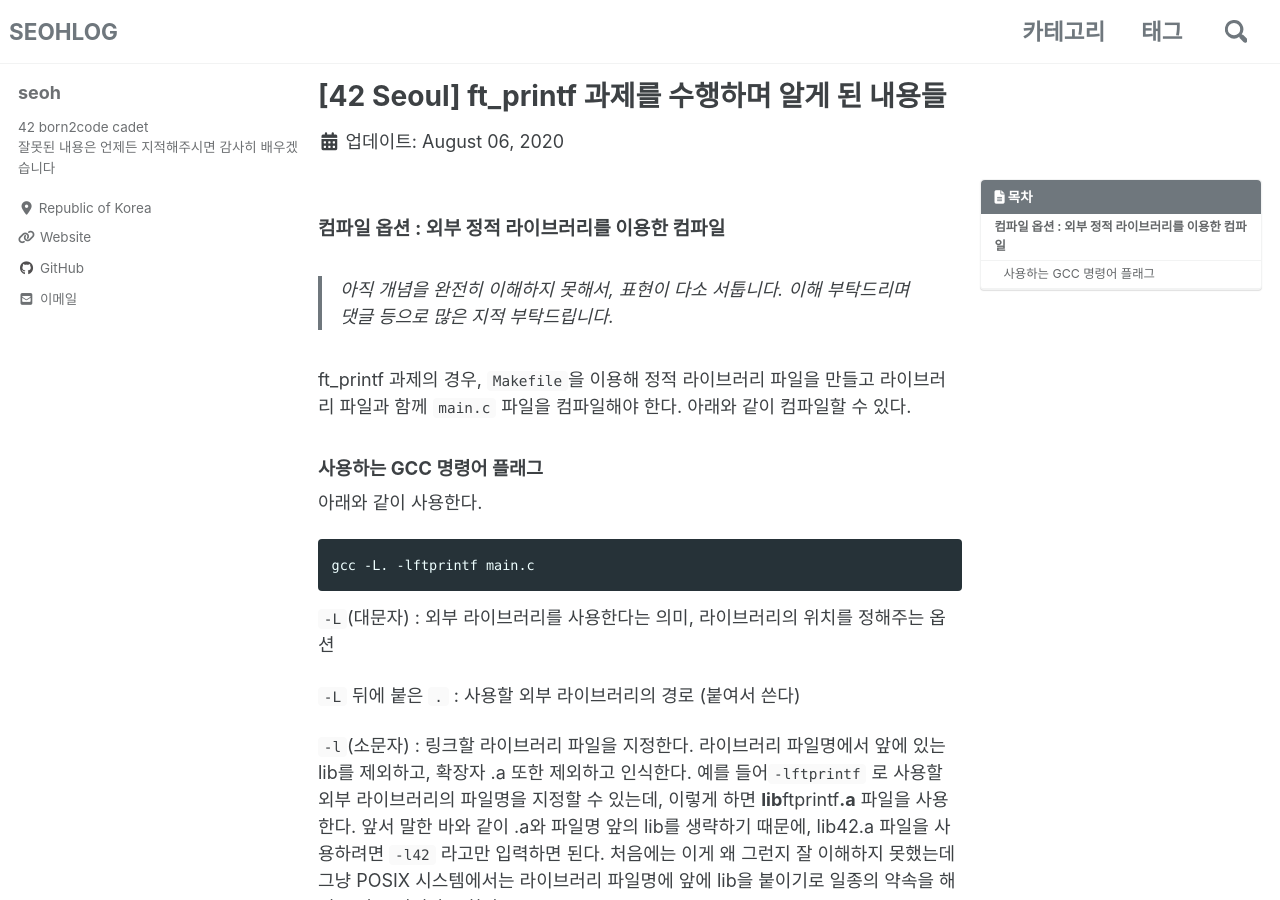
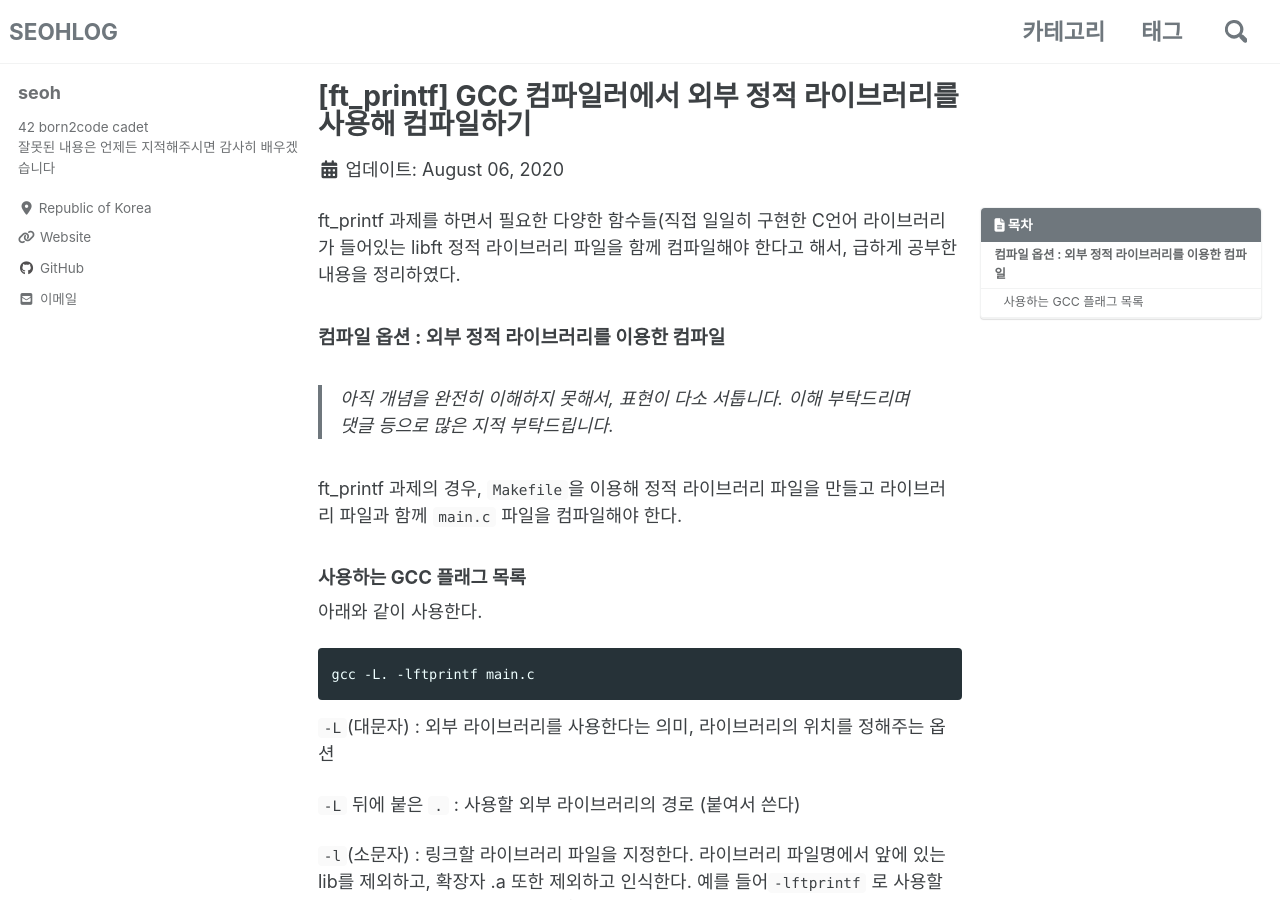
Before and after one commit to ohseyong/ohseyong.github.io, a Jekyll site: the page built from _posts/2020-08-07-learn-with-printf.md, in a window 1280 px wide and 900 px high. Built offline with Jekyll 4.4.1, drawn with Linux system fonts in a browser that asks for light colours; cached includes are drawn as plain includes; nearby versions of some CDN libraries; comment, search, counter and statistics services are not loaded.

Commit message:
Update 2020-08-07-learn-with-printf.md

```diff
--- a/_posts/2020-08-07-learn-with-printf.md
+++ b/_posts/2020-08-07-learn-with-printf.md
@@ -1,6 +1,6 @@
 ---
-title: "[42 Seoul] ft_printf 과제를 수행하며 알게 된 내용들"
-excerpt: "컴파일 옵션 : 외부 라이브러리를 이용한 컴파일, 이외 내용들"
+title: "[ft_printf] GCC 컴파일러에서 외부 정적 라이브러리를 사용해 컴파일하기"
+excerpt: # "컴파일 옵션 : 외부 라이브러리를 이용한 컴파일 등의 내용들"
 date: 2020-08-07 02:00:00 +0900
 categories: study
 tags: vim 42 vimrc ft_printf
@@ -13,13 +13,17 @@ toc_sticky: true
 
 ---
 
+ft_printf 과제를 하면서 필요한 다양한 함수들(직접 일일히 구현한 C언어 라이브러리가 들어있는 libft 정적 라이브러리 파일을 함께 컴파일해야 한다고 해서, 급하게 공부한 내용을 정리하였다.
+
+
+
 #### 컴파일 옵션 : 외부 정적 라이브러리를 이용한 컴파일
 
 > 아직 개념을 완전히 이해하지 못해서, 표현이 다소 서툽니다. 이해 부탁드리며 댓글 등으로 많은 지적 부탁드립니다.
 
-ft_printf 과제의 경우, `Makefile`을 이용해 정적 라이브러리 파일을 만들고 라이브러리 파일과 함께 `main.c` 파일을  컴파일해야 한다. 아래와 같이 컴파일할 수 있다.
+ft_printf 과제의 경우, `Makefile`을 이용해 정적 라이브러리 파일을 만들고 라이브러리 파일과 함께 `main.c` 파일을  컴파일해야 한다.
 
-##### 사용하는 GCC 명령어 플래그
+##### 사용하는 GCC 플래그 목록
 
 아래와 같이 사용한다.
 
```
